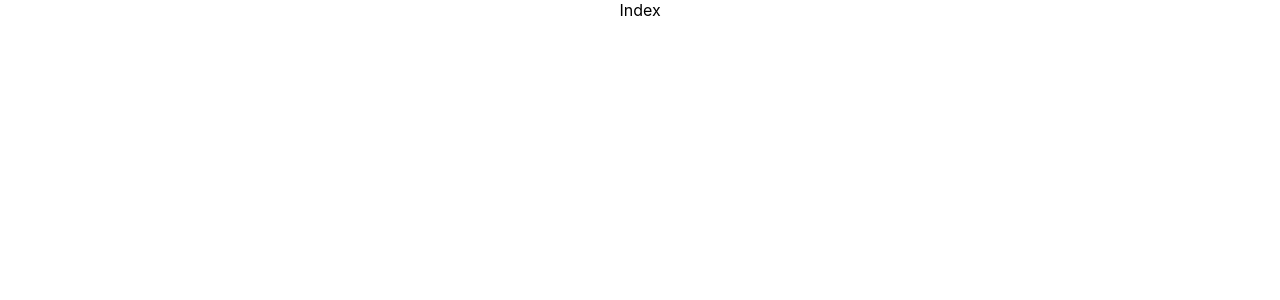
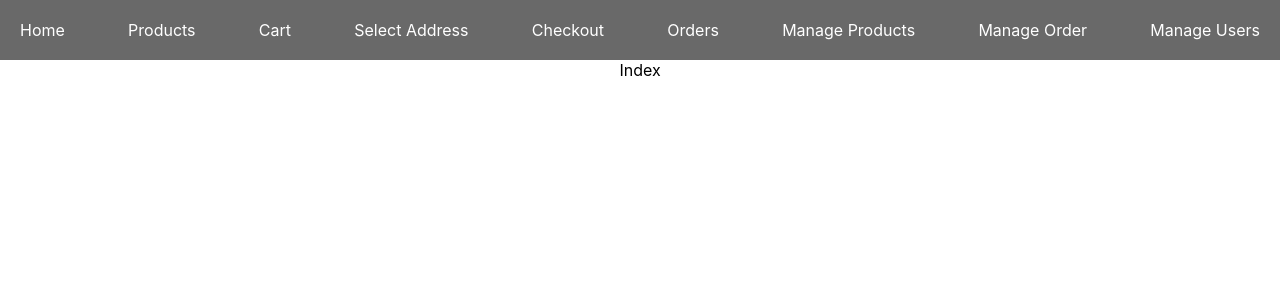
Before and after one commit to myagkiypavel/e_commerce, a React (Create React App) app: page / in a window 1280 px wide. Shown: the top 300 px of the page. Built offline with nearby package versions, Linux system fonts and the light colour scheme.

Commit message:
Add NavBar

```diff
--- a/package.json
+++ b/package.json
@@ -15,6 +15,7 @@
     "react-dom": "^17.0.2",
     "react-router-dom": "5.2.0",
     "react-scripts": "5.0.0",
+    "sass": "^1.49.7",
     "typescript": "^4.5.4",
     "web-vitals": "^2.1.3"
   },
--- /dev/null
+++ b/src/components/nav/NavBar.module.scss
@@ -0,0 +1,11 @@
+.section{
+  padding: 20px;
+  display: flex;
+  justify-content: space-between;
+  background-color: dimgray;
+}
+
+.list_link{
+  text-decoration: none;
+  color: white;
+}
--- /dev/null
+++ b/src/components/nav/NavBar.tsx
@@ -0,0 +1,21 @@
+import React from "react";
+import { NavLink } from "react-router-dom";
+
+import styles from './NavBar.module.scss';
+
+const NavBar = () => {
+  return <header className="head">
+    <div className={styles.section}>
+      <NavLink to='/' className={styles.list_link}>Home</NavLink>
+      <NavLink to='/products' className={styles.list_link}>Products</NavLink>
+      <NavLink to='/buy/my-cart' className={styles.list_link}>Cart</NavLink>
+      <NavLink to='/buy/select-address' className={styles.list_link}>Select Address</NavLink>
+      <NavLink to='/buy/checkout' className={styles.list_link}>Checkout</NavLink>
+      <NavLink to='/orders/my-orders' className={styles.list_link}>Orders</NavLink>
+      <NavLink to='/admin/manage-products' className={styles.list_link}>Manage Products</NavLink>
+      <NavLink to='/admin/manage-orders' className={styles.list_link}>Manage Order</NavLink>
+      <NavLink to='/admin/manage-users' className={styles.list_link}>Manage Users</NavLink>
+    </div>
+  </header>;
+};
+export default NavBar;
--- a/src/routes/Routes.tsx
+++ b/src/routes/Routes.tsx
@@ -6,20 +6,23 @@ import PageNotFound from "../pages/PageNotFound";
 import BuyRoutes from "./BuyRoutes";
 import OrderRoutes from "./OrderRoutes";
 import AdminRoutes from "./AdminRoutes";
+import NavBar from "../components/nav/NavBar";
 
 interface Props {}
 
 const RootRoutes: React.FC<Props> = () => {
   return (
+    <>
+      <NavBar />
       <Switch>
         <Route path="/buy">
-        <BuyRoutes/>
+          <BuyRoutes />
         </Route>
         <Route path="/orders">
-        <OrderRoutes/>
+          <OrderRoutes />
         </Route>
         <Route path="/admin">
-        <AdminRoutes/>
+          <AdminRoutes />
         </Route>
         <Route path="/products/:id">
           <ProductDetails />
@@ -34,6 +37,7 @@ const RootRoutes: React.FC<Props> = () => {
           <PageNotFound />
         </Route>
       </Switch>
+    </>
   );
 };
 
```
Also changed, not shown: 1 other file (tests, documents, lock files or other folders). Lines whose indentation alone changed are shown as unchanged.
